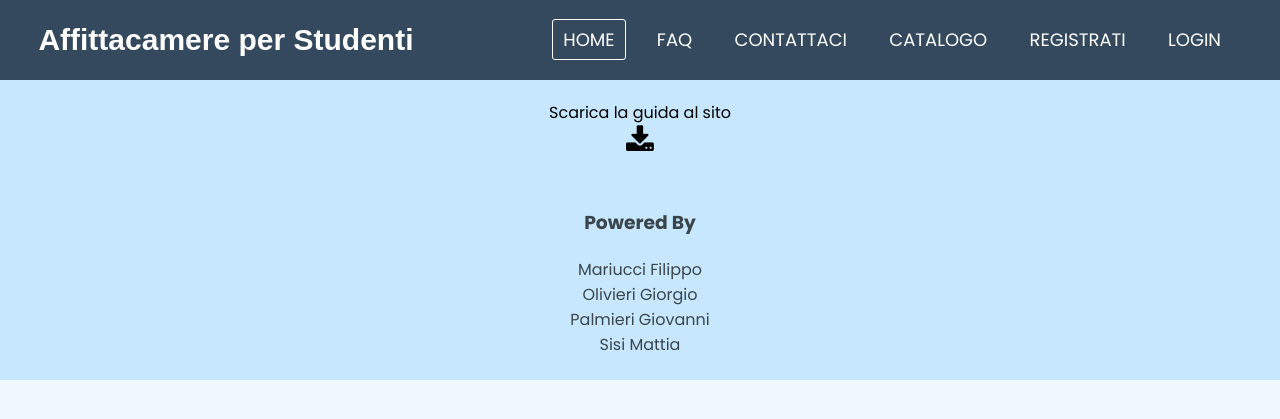
After one commit to FilippoMariucci/TEC-WEB, a PHP site: page /project/Livello_1/prenotazione_no_log.php in a window 1280 px wide. The commit adds this page. Shown: the top 419 px of the page. Run offline with PHP 8.4, Linux system fonts and the light colour scheme; data that the repository does not hold is empty.

Commit message:
alcune modifiche tra messaggi e catalogo_no_log.phpo

```diff
--- /dev/null
+++ b/project/Livello_1/prenotazione_no_log.php
@@ -0,0 +1,111 @@
+<!DOCTYPE html>
+<html lang="en">
+<head>
+  <meta charset="UTF-8">
+  <title>HOMEPAGE</title>
+  <meta name="viewport" content="width=device-width, initial-scale=1">
+  <link rel="stylesheet" type="text/css" href="../../css/nav_style.css">
+  <link rel="stylesheet" type="text/css" href="../../css/Livello_1_style/home_style.css">
+  <link rel="stylesheet" type="text/css" href="../../css/footer.css">
+  <link rel="stylesheet" href="https://cdnjs.cloudflare.com/ajax/libs/font-awesome/4.7.0/css/font-awesome.min.css">
+</head>
+<body>
+  <nav>
+    <label class="logo">Affittacamere per Studenti</label>
+    <ul id="nav">
+      <li><a href="#" class="active">home</a></li>
+      <li><a href="faq.php">faq</a></li>
+      <li><a href="contattaci_no_log.html">contattaci</a></li>
+      <li><a href="catalogo_no_log.php">catalogo</a></li>
+      <li><a href="registrazione.html">registrati</a></li>
+      <li><a href="login.html">login</a></li>
+    </ul>
+    <label id="icon">
+      <i class="fa fa-bars" aria-hidden="true" onclick="show_nav()"></i>
+    </label>
+  </nav>
+
+  <?php
+//including the database connection file
+include_once("connection_1.php");
+
+//fetching data in descending order (lastest entry first)
+$result = mysqli_query($mysqli, "SELECT * FROM alloggio WHERE 'id_alloggio'===6");
+
+?>
+
+
+
+<?php
+    while($res = mysqli_fetch_array($result)) {
+    $imageURL = '../../uploads/'.$res["file_name"];
+?>
+
+    <div class="container_home">
+
+     <img class="img_home" src="<?php echo $imageURL; ?>"/>
+      <div class="description">
+
+        <h3 class="h3_home" <?php echo "<h3>".$res['descrizione']."</h3>" ?></h3>
+        <p class="p_home"<?php echo "<p>".$res['id_alloggio']."</p>" ?></p>
+        <p class="p_home"<?php echo "<p>".$res['citta']."</p>" ?></p>
+        <p class="p_home" <?php echo "<p>".$res['via']."</p>" ?></p>
+      </div>
+      <a href="prenotazione_no_log.html" class="price_box">
+        <p class="p_home_price" <?php echo "<p>".$res['numero_civico']."</p>" ?></p>
+        <p class="p_home_price" <?php echo "<p>".$res['dimensioni']."</p>" ?> </p>
+      </a>
+
+    </div>
+
+    <?php
+
+
+}
+?>
+
+
+
+  <footer>
+    <div class="describe">
+      <p>Scarica la guida al sito</p>
+      <a href="#" class="fa fa-download" aria-hidden="true" download></a>
+    </div>
+    <div class="creator">
+      <h3>Powered By</h3>
+      <p>Mariucci Filippo</p>
+      <p>Olivieri Giorgio</p>
+      <p>Palmieri Giovanni</p>
+      <p>Sisi Mattia</p>
+    </div>
+  </footer>
+
+  <script>
+    function show_nav(){
+      var x = document.getElementById("nav");
+      if(x.style.left === "0%"){
+        x.style.left = "-100%";
+      }
+      else{
+        x.style.left = "0%";
+      }
+      }
+    var myIndex = 0;
+    carousel();
+
+    function carousel() {
+      var i;
+      var x = document.getElementsByClassName("mySlides");
+      for (i = 0; i < x.length; i++) {
+        x[i].style.display = "none";
+      }
+      myIndex++;
+      if (myIndex > x.length) {
+        myIndex = 1
+      }
+      x[myIndex - 1].style.display = "block";
+      setTimeout(carousel, 4000);
+    }
+</script>
+</body>
+</html>
--- a/project/Livello_1/registrazione_alloggio.php
+++ b/project/Livello_1/registrazione_alloggio.php
@@ -49,6 +49,7 @@
             echo "Registration successfully";
             echo "<br/>";
             echo "<a href='login.html'>Login</a>";
+
             }
 
         }else{
--- a/project/Livello_2/new_pm.php
+++ b/project/Livello_2/new_pm.php
@@ -39,7 +39,7 @@ if(isset($_POST['title'], $_POST['recip'], $_POST['message']))
 		$title = mysqli_real_escape_string($mysqli, $otitle);
 		$recip = mysqli_real_escape_string($mysqli, $orecip);
 		$message = mysqli_real_escape_string($mysqli, $omessage);
-		$dn1 = mysqli_fetch_array(mysqli_query($mysqli,'select count(id) as recip, id as recipid, (select count(*) from pm) as npm from utente2 where username="'.$recip.'"'));
+		$dn1 = mysqli_fetch_array(mysqli_query($mysqli,'select count(id) as recip, id as recipid, (select count(*) from pm) as npm from users where username="'.$recip.'"'));
 		if($dn1['recip']==1)
 		{
 			if($dn1['recipid']!=$_SESSION['userid'])
```
Also changed, not shown: project/Livello_1/catalogo_no_log.php (+7 -1 lines).
